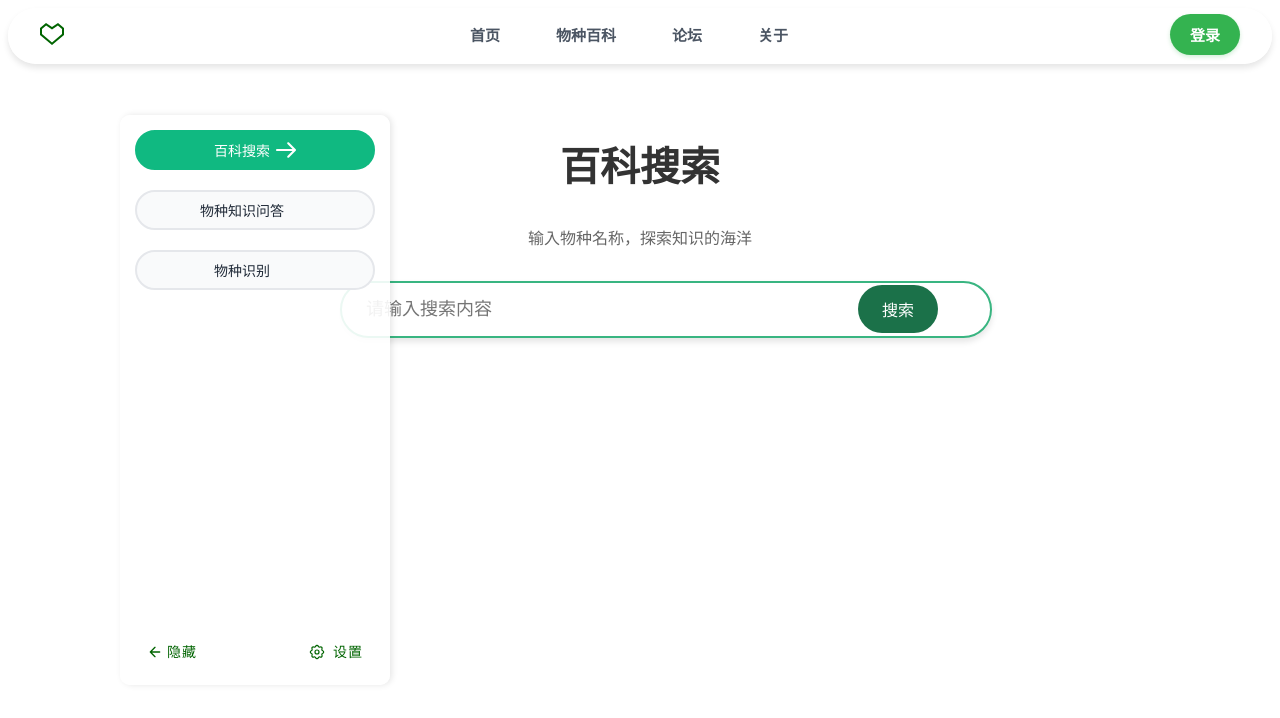
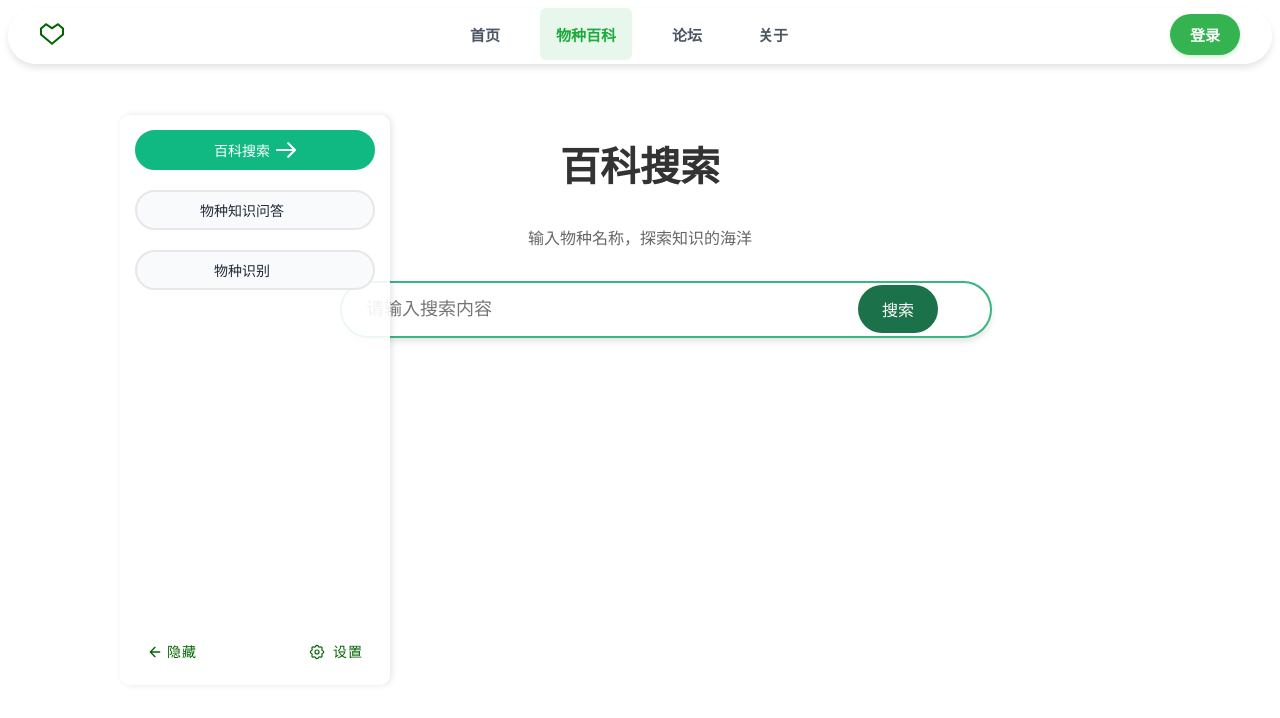
Before and after one commit to Chal1ce/A-Single-Framework-For-KnowledgeBaseQA, a Next.js app: page /BaikeSearch/baikeSearch in a window 1280 px wide. Shown: the top 718 px of the page. Built offline with nearby package versions, Linux system fonts and the light colour scheme.

Commit message:
修复导航栏选中时背景状态

```diff
--- a/src/components/ui/navbar.js
+++ b/src/components/ui/navbar.js
@@ -1,5 +1,6 @@
 import React, { useState } from 'react';
 import { useRouter } from 'next/router';
+import Link from 'next/link';
 import '../../styles/navbar.css';
 
 const Navbar = ({ className, ...props }) => {
@@ -17,6 +18,13 @@ const Navbar = ({ className, ...props }) => {
     router.push(path);
   };
 
+  const isActive = (path) => {
+    if (path === '/BaikeSearch') {
+      return router.pathname.startsWith('/BaikeSearch');
+    }
+    return router.pathname === path;
+  };
+
   return (
     <nav className={`navbar bg-gray-100 ${className}`} {...props}>
       <div className="navbar-container">
@@ -30,7 +38,7 @@ const Navbar = ({ className, ...props }) => {
             {navItems.map((item) => (
               <button
                 key={item.name}
-                className={`navbar-item ${router.pathname === item.path ? 'active' : ''}`}
+                className={`navbar-item ${isActive(item.path) ? 'active' : ''}`}
                 onClick={() => handleNavigation(item.path)}
               >
                 {item.name}
@@ -58,7 +66,7 @@ const Navbar = ({ className, ...props }) => {
           {navItems.map((item) => (
             <button
               key={item.name}
-              className={`navbar-item ${router.pathname === item.path ? 'active' : ''}`}
+              className={`navbar-item ${isActive(item.path) ? 'active' : ''}`}
               onClick={() => handleNavigation(item.path)}
             >
               {item.name}
--- a/src/styles/navbar.css
+++ b/src/styles/navbar.css
@@ -59,8 +59,11 @@
 }
 
 .navbar-item.active {
-  color: #1eab3e; /* 使用主题色 */
-  background-color: rgba(30, 171, 62, 0.1); /* 半透明背景 */
+  /* 选中状态的样式 */
+  font-weight: bold !important;
+  color: #1EAB3E !important;
+  background-color: rgba(30, 171, 62, 0.1) !important;
+  border-radius: 0.375rem !important;
 }
 
 .login-button {
```
